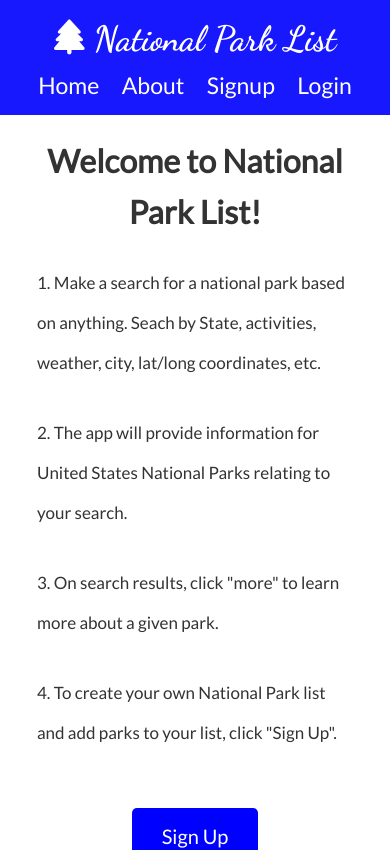
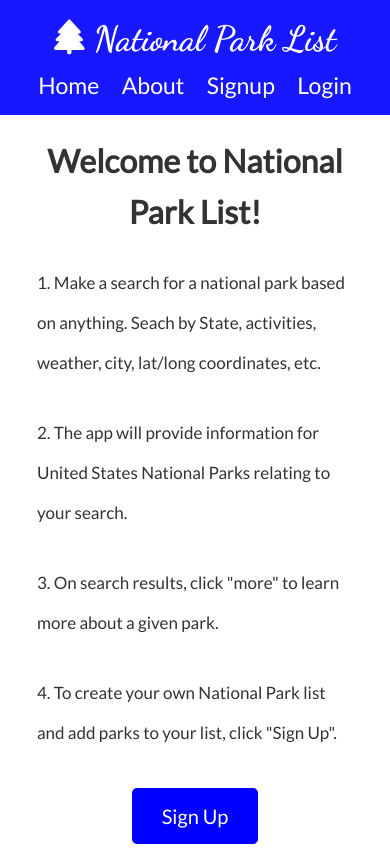
Before and after one commit to nelsandersoncreative/nationalparklist-client, a React (Create React App) app: page / in a window 390 px wide. Shown: the top 850 px of the page. Built offline with nearby package versions, Linux system fonts and the light colour scheme.

Commit message:
updated responsive css mobile home page spacing

```diff
--- a/src/components/App/App.css
+++ b/src/components/App/App.css
@@ -73,7 +73,11 @@ img {
 .last {
   text-align: left;
   padding: 5px;
-  margin-bottom: 50px;
+  margin-bottom: 30px;
+}
+
+.text-container {
+  margin-bottom: 40px;
 }
 
 /* Text Styles*/
@@ -498,7 +502,7 @@ button:focus {
   }
 
   .last {
-    margin-bottom: 50px;
+    margin-bottom: 30px;
   }
 
   .render-loading {
--- a/src/components/App/App.js
+++ b/src/components/App/App.js
@@ -82,7 +82,7 @@ class App extends Component {
                     <p className="landing-text">2. The app will provide information for United States National Parks relating to your search.</p>
                     <p className="landing-text">3. On search results, click "more" to learn more about a given park.</p>
                     <p className="landing-text last">4. To create your own National Park list and add parks to your list, click "Sign Up".</p>
-                    <button className="cta-btn" id="open" onClick={showModalFunc}>Sign Up</button>
+                    <button className="cta-btn home-signup" id="open" onClick={showModalFunc}>Sign Up</button>
                     </div> : null}
                     </div>
                   <Search
```
